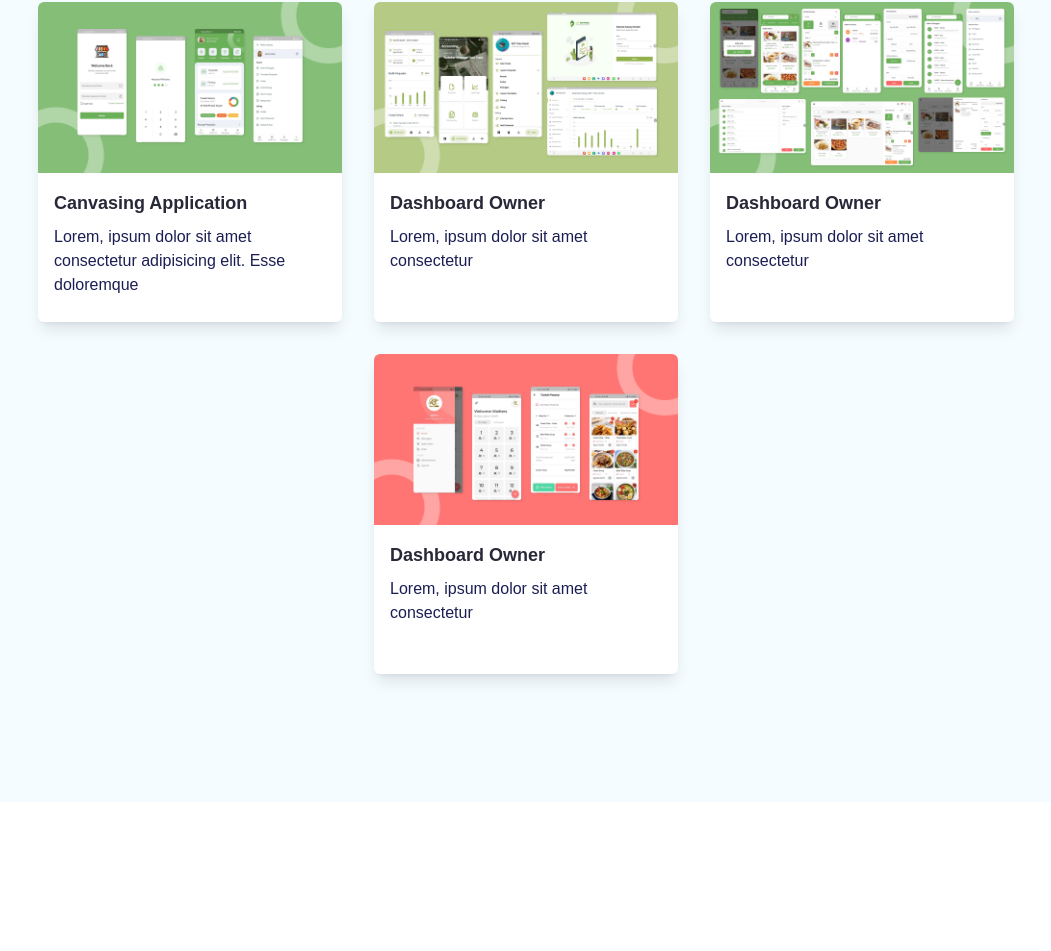
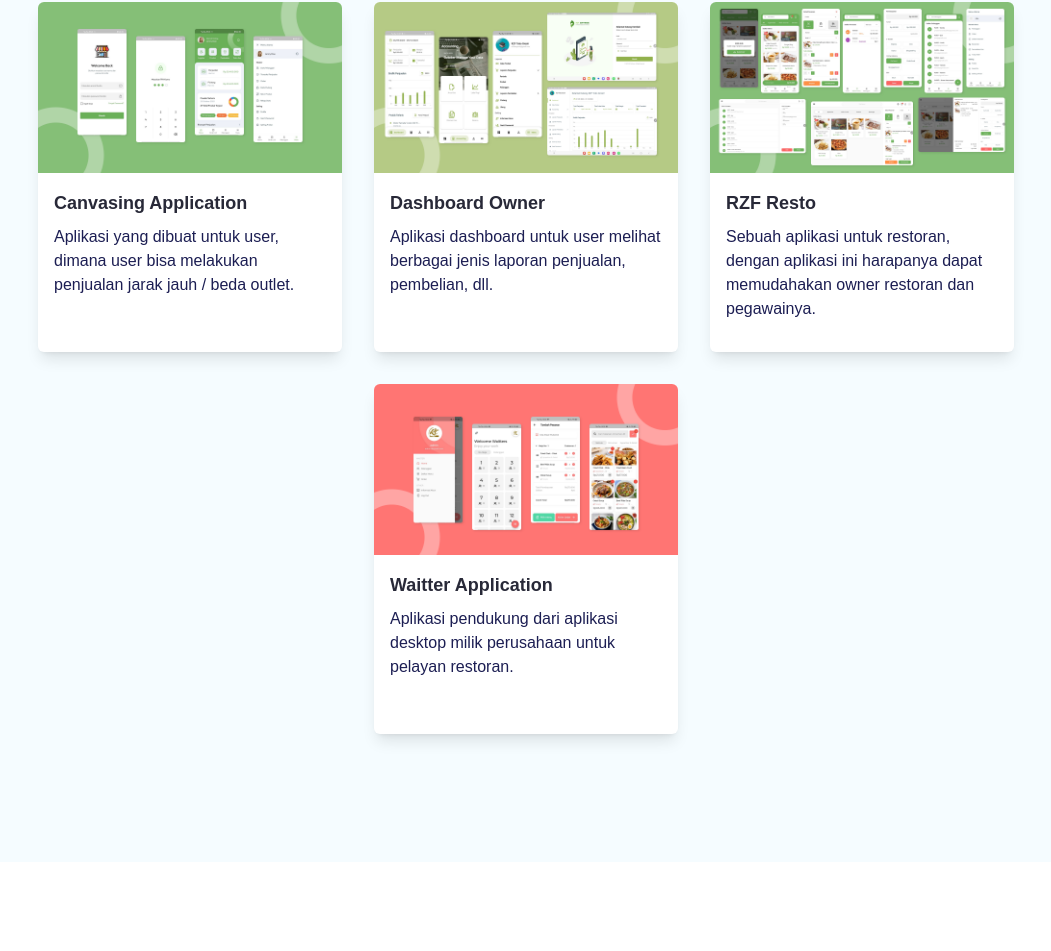
Before and after one commit to AldiAlpaujan/my-portfolio, a Vue app: page / in a window 1280 px wide. Shown: the part 1754-2705 px from the top of the page, without its empty margins (114-1165 px from the left). Built offline with nearby package versions, Linux system fonts and the light colour scheme.

Commit message:
Update porfolio

```diff
--- a/src/components/AppPortfolio.vue
+++ b/src/components/AppPortfolio.vue
@@ -16,7 +16,7 @@ import data from '../data';
                 <div class="flex flex-wrap gap-8 items-center justify-center ">
                     <div v-for="(item, index) in  data.portfolios" :key="index" data-aos="fade-up"
                         :data-aos-duration="400 * (index + 1)"
-                        class="bg-white h-80 rounded-md shadow-lg sm:w-1/2 md:w-1/3 xl:w-1/4 group">
+                        class="bg-white h-[350px] rounded-md shadow-lg sm:w-1/2 md:w-1/3 xl:w-1/4 group">
                         <div class="rounded-t-md overflow-hidden">
                             <img :src="item.img" alt="project" class="w-full shadow-none transition group-hover:scale-110">
                         </div>
--- a/src/data.js
+++ b/src/data.js
@@ -11,22 +11,25 @@ const portfolios = [
     img: "src/assets/porfolio/canvasing.png",
     name: "Canvasing Application",
     caption:
-      "Lorem, ipsum dolor sit amet consectetur adipisicing elit. Esse doloremque",
+      "Aplikasi yang dibuat untuk user, dimana user bisa melakukan penjualan jarak jauh / beda outlet.",
   },
   {
     img: "src/assets/porfolio/dbo.png",
     name: "Dashboard Owner",
-    caption: "Lorem, ipsum dolor sit amet consectetur ",
+    caption:
+      "Aplikasi dashboard untuk user melihat berbagai jenis laporan penjualan, pembelian, dll.",
   },
   {
     img: "src/assets/porfolio/resto.png",
-    name: "Dashboard Owner",
-    caption: "Lorem, ipsum dolor sit amet consectetur ",
+    name: "RZF Resto",
+    caption:
+      "Sebuah aplikasi untuk restoran, dengan aplikasi ini harapanya dapat memudahakan owner restoran dan pegawainya.",
   },
   {
     img: "src/assets/porfolio/waitter.png",
-    name: "Dashboard Owner",
-    caption: "Lorem, ipsum dolor sit amet consectetur ",
+    name: "Waitter Application",
+    caption:
+      "Aplikasi pendukung dari aplikasi desktop milik perusahaan untuk pelayan restoran.",
   },
 ];
 
```
